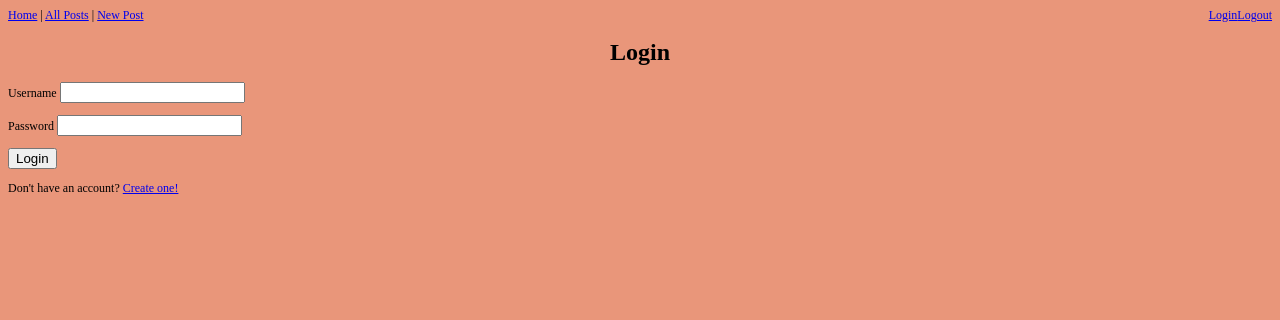
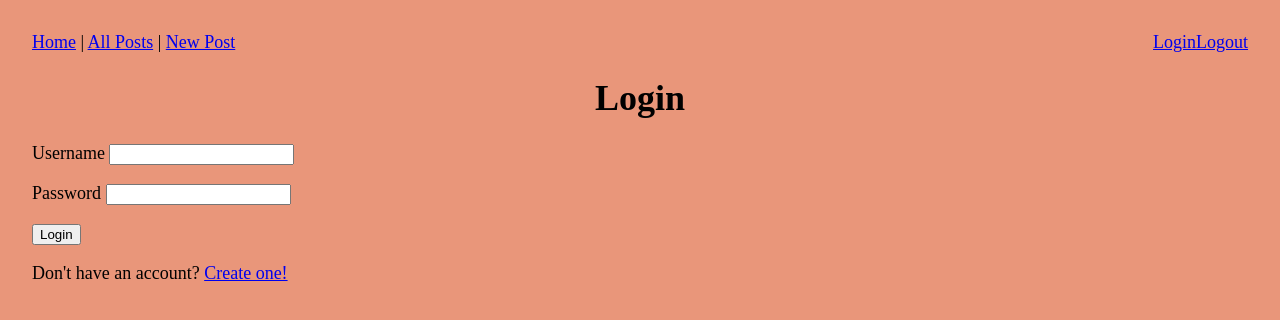
Before and after one commit to Sneha-ks/Blogz, a Flask app: page /login in a window 1280 px wide. Shown: the top 320 px of the page. Run offline with Flask 2, Linux system fonts and the light colour scheme.

Commit message:
Finished Blogz

```diff
--- a/main.py
+++ b/main.py
@@ -58,7 +58,7 @@ def login():
             return redirect('/newpost')
         else:
             passwordError = "Incorrect Password"
-            return render_template('login.html', passwordError=passwordError)
+            return render_template('login.html', username=username, passwordError=passwordError)
 
     return render_template('login.html', title='Login')
 
@@ -143,7 +143,7 @@ def blog():
         blogs = Blog.query.filter_by(owner_id=user_id)
         return render_template('user.html',title='Blog Posts', blogs=blogs)
 
-    return render_template('main_page.html', blogs=blogs)
+    return render_template('main_page.html', title='All posts', blogs=blogs)
 
 
 @app.route('/newpost', methods=['POST','GET'])
--- a/static/style.css
+++ b/static/style.css
@@ -15,6 +15,9 @@ h2 {
 }
 
 body {
+
+    margin: 2%;
+    padding: 0.5%;
     background-color: darksalmon;
-    font-size: 12px;
+    font-size: 18px;
 }
--- a/templates/blog_page.html
+++ b/templates/blog_page.html
@@ -2,7 +2,7 @@
 
 {% block content %}
 
-    <h1>{{blog.title}}</h1>
+    <h2>{{blog.title}}</h2>
     <p>{{blog.body}}</p>
     <p><em>written by <a href="/blog?user={{blog.owner_id}}">{{blog.owner.username}}</a></em></p>
 
--- a/templates/user.html
+++ b/templates/user.html
@@ -3,9 +3,9 @@
 {% block content %}
 
     {% for blog in blogs %}
-    <h3><a href="/blog?id={{blog.id}}">{{blog.title}}</a></h3>
-    <p>{{blog.body}}</p>
-    <p><small>written by <a href="/blog?user={{blog.owner_id}}">{{blog.owner.username}}</a></p>
+    <h2><a href="/blog?id={{blog.id}}">{{blog.title}}</a></h2>
+    <p><b>{{blog.body}}</b></p>
+    <p><em>written by <a href="/blog?user={{blog.owner_id}}">{{blog.owner.username}}</a></em></p>
     <hr>
     {% endfor %}
 
```
Also changed, not shown: other parts of static/style.css (+1 -1 lines).
